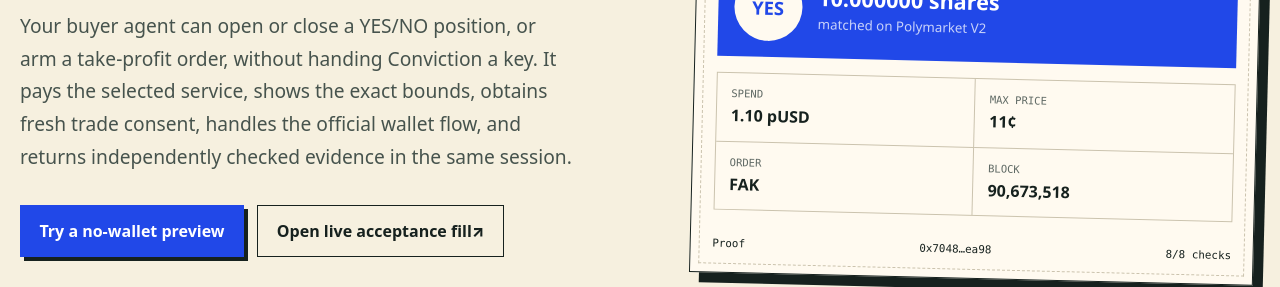
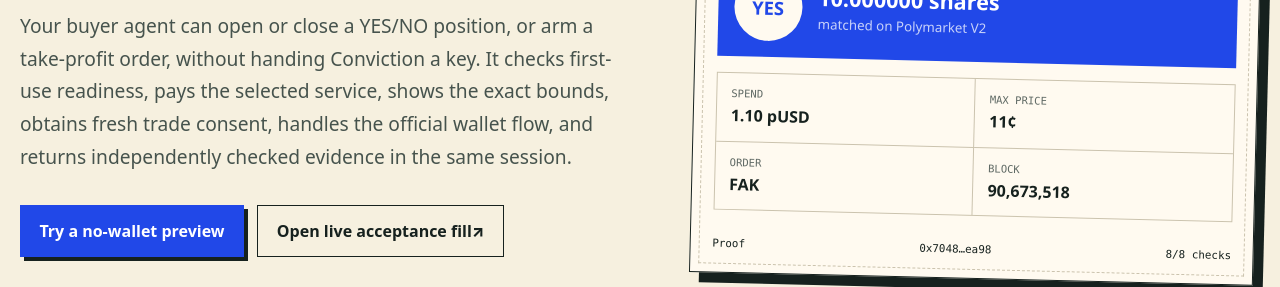
Before and after one commit to dolepee/conviction, a website with bundled scripts: page index.html in a window 1280 px wide. Shown: the part 518-805 px from the top of the page. Built offline with nearby package versions, Linux system fonts and the light colour scheme.

Commit message:
Surface buyer readiness on site

```diff
--- a/index.html
+++ b/index.html
@@ -62,8 +62,9 @@
           <h1 id="hero-title">Turn a market call into a <em>managed position.</em></h1>
           <p class="lede">
             Your buyer agent can open or close a YES/NO position, or arm a take-profit order, without handing
-            Conviction a key. It pays the selected service, shows the exact bounds, obtains fresh trade consent,
-            handles the official wallet flow, and returns independently checked evidence in the same session.
+            Conviction a key. It checks first-use readiness, pays the selected service, shows the exact bounds,
+            obtains fresh trade consent, handles the official wallet flow, and returns independently checked evidence
+            in the same session.
           </p>
           <div class="hero-actions">
             <a class="button button-primary" href="#try">Try a no-wallet preview</a>
@@ -379,6 +380,7 @@
         <a href="/privacy.html">Privacy</a>
         <a href="/terms.html">Terms</a>
         <a href="/api/health">Status</a>
+        <a href="/api/readiness">Buyer readiness</a>
         <a href="https://github.com/dolepee/conviction" target="_blank" rel="noreferrer">Repository</a>
         <a href="https://x.com/Emini_qdee" target="_blank" rel="noreferrer">Contact</a>
       </nav>
```
